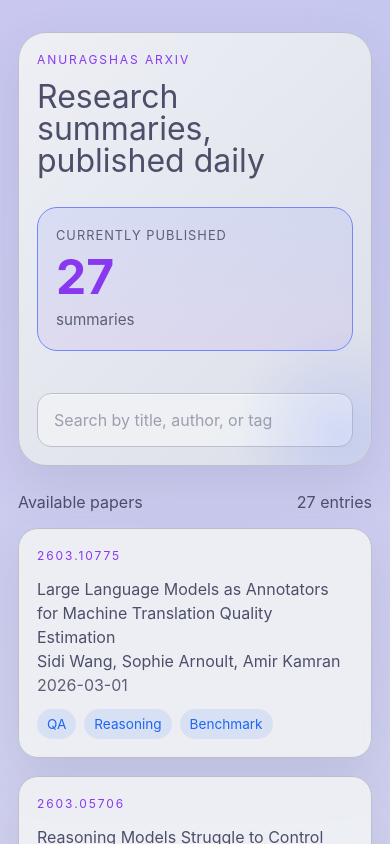
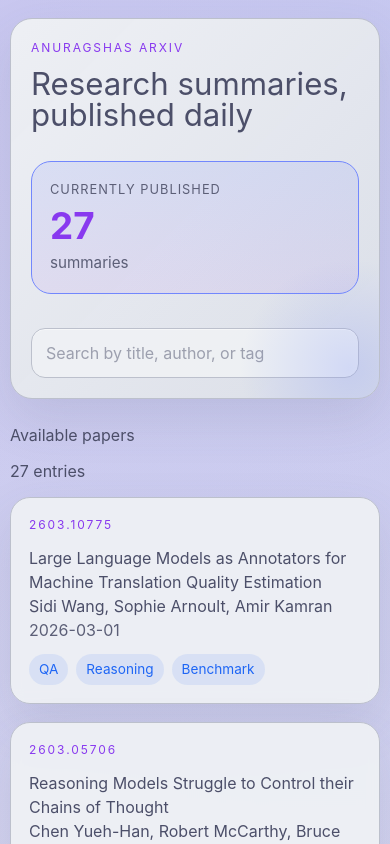
Before and after one commit to anuragshas/paper-summaries-site, a React (Vite) app: page / in a window 390 px wide. Shown: the top 844 px of the page. Built offline with nearby package versions, Linux system fonts and the light colour scheme.

Commit message:
fix: mobile ui and mathjax

```diff
--- a/index.html
+++ b/index.html
@@ -4,6 +4,28 @@
     <meta charset="UTF-8" />
     <meta name="viewport" content="width=device-width, initial-scale=1.0" />
     <title>Paper Summaries</title>
+    <script>
+      window.MathJax = {
+        tex: {
+          inlineMath: [["$", "$"], ["\\(", "\\)"]],
+          displayMath: [],
+        },
+        svg: { fontCache: "global" },
+      };
+    </script>
+    <style>
+      mjx-container,
+      mjx-container[display="true"] {
+        display: inline-block !important;
+        margin: 0 0.08em !important;
+        vertical-align: middle;
+      }
+    </style>
+    <script
+      id="MathJax-script"
+      async
+      src="https://cdn.jsdelivr.net/npm/mathjax@3/es5/tex-svg.js"
+    ></script>
   </head>
   <body>
     <div id="root"></div>
--- a/src/components/PaperSummary.tsx
+++ b/src/components/PaperSummary.tsx
@@ -199,10 +199,10 @@ export function PaperSummary({ data, pdfImages }: { data: PaperSummaryData; pdfI
   }, [data, openSections, modalImage]);
 
   return (
-    <div className="max-w-[1100px] mx-auto px-3 sm:px-4 md:px-6 py-4 sm:py-5 bg-[#dce0e8] font-sans text-[#4c4f69] leading-relaxed text-[14px] sm:text-[15px] md:text-[16px]">
+    <div className="max-w-[1100px] mx-auto px-3 sm:px-4 md:px-6 py-4 sm:py-5 bg-[#dce0e8] font-sans text-[#4c4f69] leading-relaxed text-[13px] sm:text-[15px] md:text-[16px] break-words overflow-x-hidden">
       <div className="bg-[#eff1f5] rounded-xl p-4 sm:p-5 md:p-6 mb-4 sm:mb-5 shadow-sm">
         <h1 className="text-xl sm:text-2xl md:text-3xl font-bold text-[#4c4f69] m-0 mb-3 leading-tight">
-          <a href={data.url} target="_blank" rel="noreferrer" className="text-[#1e66f5] hover:underline">
+          <a href={data.url} target="_blank" rel="noreferrer" className="text-[#1e66f5] hover:underline break-words">
             {data.title}
           </a>
         </h1>
@@ -282,7 +282,7 @@ export function PaperSummary({ data, pdfImages }: { data: PaperSummaryData; pdfI
                 <div className="text-xs sm:text-sm font-semibold text-[#5c5f77] mb-2 uppercase tracking-wide text-left">Architecture</div>
                 <div className="bg-[#eff1f5] border border-[#bcc0cc] rounded-lg shadow-sm p-4 inline-block max-w-full">
                   <div className="text-xs text-[#6c6f85] mb-2 text-left">{`Figure ${architectureFigureNumber} • Page ${architecturePageIndex + 1}`}</div>
-                  <CroppedImage base64Image={pdfImages[architecturePageIndex]} boundingBox={architectureFigure.boundingBox} alt={`Architecture Figure ${architectureFigureNumber}`} className="max-w-full h-auto rounded cursor-pointer hover:scale-[1.02] transition-transform" onClick={(src) => handleImageClick(src, `Architecture Figure ${architectureFigureNumber}`)} />
+                  <CroppedImage base64Image={pdfImages[architecturePageIndex]} boundingBox={architectureFigure.boundingBox} alt={`Architecture Figure ${architectureFigureNumber}`} className="max-w-full h-auto rounded cursor-pointer hover:scale-[1.02] transition-transform mobile-figure" onClick={(src) => handleImageClick(src, `Architecture Figure ${architectureFigureNumber}`)} />
                   <div className="mt-3 text-sm text-[#5c5f77] italic leading-relaxed px-4">{architectureFigure.caption}</div>
                 </div>
               </div>
@@ -305,8 +305,8 @@ export function PaperSummary({ data, pdfImages }: { data: PaperSummaryData; pdfI
         {openSections.experiments && (
           <div className="pt-4">
             <div className="mb-5"><div className="text-xs sm:text-sm font-semibold text-[#5c5f77] mb-2 uppercase tracking-wide">Evaluation Setup</div><div className="bg-[#e6e9ef] border-l-4 border-[#40a02b] p-3 mb-4 rounded-r-lg">{data.experiments?.evaluationSetup?.setting}</div><div className="mb-2"><strong>Benchmarks:</strong></div><ul className="m-0 pl-5 list-disc mb-3">{data.experiments?.evaluationSetup?.benchmarks?.map((b, i) => <li key={i}>{b}</li>)}</ul><div className="mb-2"><strong>Metrics:</strong></div><ul className="m-0 pl-5 list-disc">{data.experiments?.evaluationSetup?.metrics?.map((m, i) => <li key={i}>{m}</li>)}</ul></div>
-            <div className="mb-5 overflow-x-auto"><div className="text-xs sm:text-sm font-semibold text-[#5c5f77] mb-2 uppercase tracking-wide">Key Results</div>{renderResultsTable(keyResultsRows)}</div>
-            {data.experiments?.experimentFigures && data.experiments.experimentFigures.length > 0 && <div className="mb-5 mt-5"><div className="text-xs sm:text-sm font-semibold text-[#5c5f77] mb-2 uppercase tracking-wide">Experiment Figures</div><div className="grid grid-cols-1 sm:grid-cols-2 gap-6 mt-4">{data.experiments.experimentFigures.map((fig, i) => { const resolvedPageIndex = resolvePageIndex(fig.pageIndex); if (resolvedPageIndex === null || !hasValidBoundingBox(fig.boundingBox)) return null; const figureNumber = fig.figureNumber ?? parseFigureNumberFromCaption(fig.caption) ?? i + 1; const figureLabel = `Experiment Figure ${figureNumber}`; return <div key={i} className="text-center"><div className="bg-[#eff1f5] border border-[#bcc0cc] rounded-lg shadow-sm p-4 inline-block max-w-full"><div className="text-xs text-[#6c6f85] mb-2 text-left">{`Figure ${figureNumber} • Page ${resolvedPageIndex + 1}`}</div><CroppedImage base64Image={pdfImages[resolvedPageIndex]} boundingBox={fig.boundingBox} alt={figureLabel} className="max-w-full h-auto rounded cursor-pointer hover:scale-[1.02] transition-transform" onClick={(src) => handleImageClick(src, figureLabel)} /><div className="mt-3 text-sm text-[#5c5f77] italic leading-relaxed px-4">{fig.caption}</div></div></div>; })}</div></div>}
+            <div className="mb-5 overflow-x-auto results-table-wrap"><div className="text-xs sm:text-sm font-semibold text-[#5c5f77] mb-2 uppercase tracking-wide">Key Results</div>{renderResultsTable(keyResultsRows)}</div>
+            {data.experiments?.experimentFigures && data.experiments.experimentFigures.length > 0 && <div className="mb-5 mt-5"><div className="text-xs sm:text-sm font-semibold text-[#5c5f77] mb-2 uppercase tracking-wide">Experiment Figures</div><div className="grid grid-cols-1 sm:grid-cols-2 gap-6 mt-4">{data.experiments.experimentFigures.map((fig, i) => { const resolvedPageIndex = resolvePageIndex(fig.pageIndex); if (resolvedPageIndex === null || !hasValidBoundingBox(fig.boundingBox)) return null; const figureNumber = fig.figureNumber ?? parseFigureNumberFromCaption(fig.caption) ?? i + 1; const figureLabel = `Experiment Figure ${figureNumber}`; return <div key={i} className="text-center"><div className="bg-[#eff1f5] border border-[#bcc0cc] rounded-lg shadow-sm p-4 inline-block max-w-full"><div className="text-xs text-[#6c6f85] mb-2 text-left">{`Figure ${figureNumber} • Page ${resolvedPageIndex + 1}`}</div><CroppedImage base64Image={pdfImages[resolvedPageIndex]} boundingBox={fig.boundingBox} alt={figureLabel} className="max-w-full h-auto rounded cursor-pointer hover:scale-[1.02] transition-transform mobile-figure" onClick={(src) => handleImageClick(src, figureLabel)} /><div className="mt-3 text-sm text-[#5c5f77] italic leading-relaxed px-4 break-words">{fig.caption}</div></div></div>; })}</div></div>}
             <div className="mb-0"><div className="text-xs sm:text-sm font-semibold text-[#5c5f77] mb-2 uppercase tracking-wide">Main Takeaways</div><ul className="m-0 pl-5 list-disc text-[#4c4f69]">{data.experiments?.mainTakeaways?.map((item, i) => <li key={i} className="mb-2">{item}</li>)}</ul></div>
           </div>
         )}
--- a/src/styles.css
+++ b/src/styles.css
@@ -57,6 +57,7 @@ body {
 
 a {
   color: var(--accent);
+  overflow-wrap: anywhere;
 }
 
 .shell {
@@ -145,6 +146,7 @@ a {
   max-width: 700px;
   color: var(--muted);
   font-size: 1.05rem;
+  overflow-wrap: anywhere;
 }
 
 .eyebrow {
@@ -165,6 +167,14 @@ a {
   font: inherit;
   color: var(--text);
   box-shadow: inset 0 1px 0 rgba(255, 255, 255, 0.45);
+}
+
+.results-table-wrap {
+  -webkit-overflow-scrolling: touch;
+}
+
+.mobile-figure {
+  width: 100%;
 }
 
 .results-header,
@@ -269,4 +279,45 @@ pre {
   .card {
     padding: 18px;
   }
+
+  .shell {
+    padding: 18px 10px 40px;
+  }
+
+  .hero {
+    padding: 20px;
+    border-radius: 22px;
+  }
+
+  .hero h1,
+  .paper-layout h1 {
+    font-size: clamp(1.5rem, 8vw, 2.2rem);
+  }
+
+  .hero-copy {
+    font-size: 0.95rem;
+  }
+
+  .search {
+    margin-top: 12px;
+    padding: 12px 14px;
+  }
+
+  .hero-stat-value {
+    font-size: 2.3rem;
+  }
+
+  .results-header,
+  .back-row {
+    align-items: flex-start;
+    flex-direction: column;
+  }
+
+  .results-table-wrap table {
+    min-width: 540px;
+  }
+
+  .mobile-figure {
+    max-width: 100%;
+  }
 }
```
Also changed, not shown: 1 other file (tests, documents, lock files or other folders).
